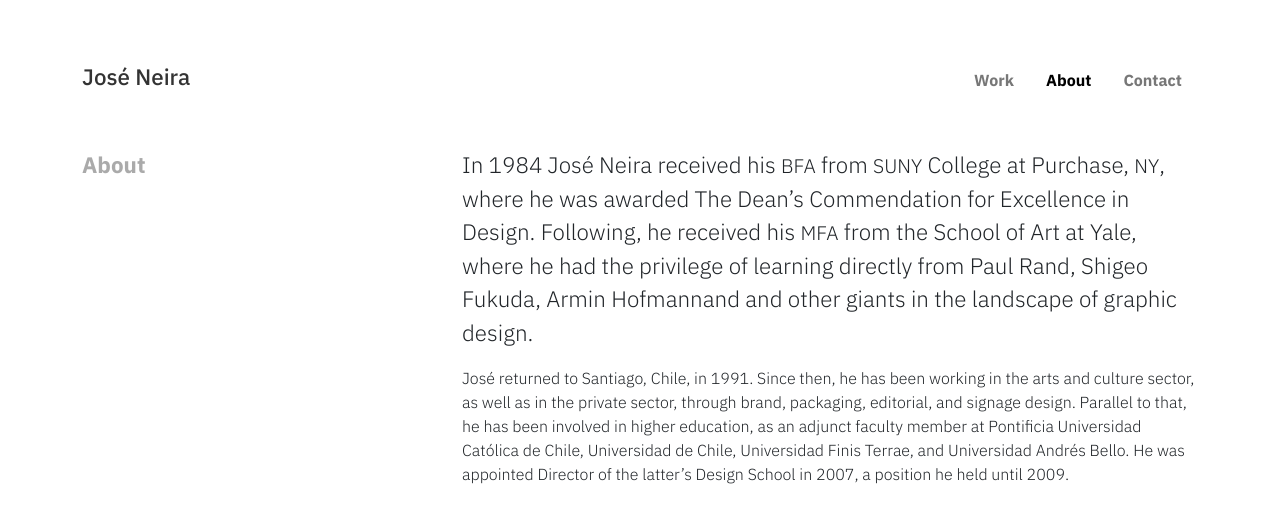
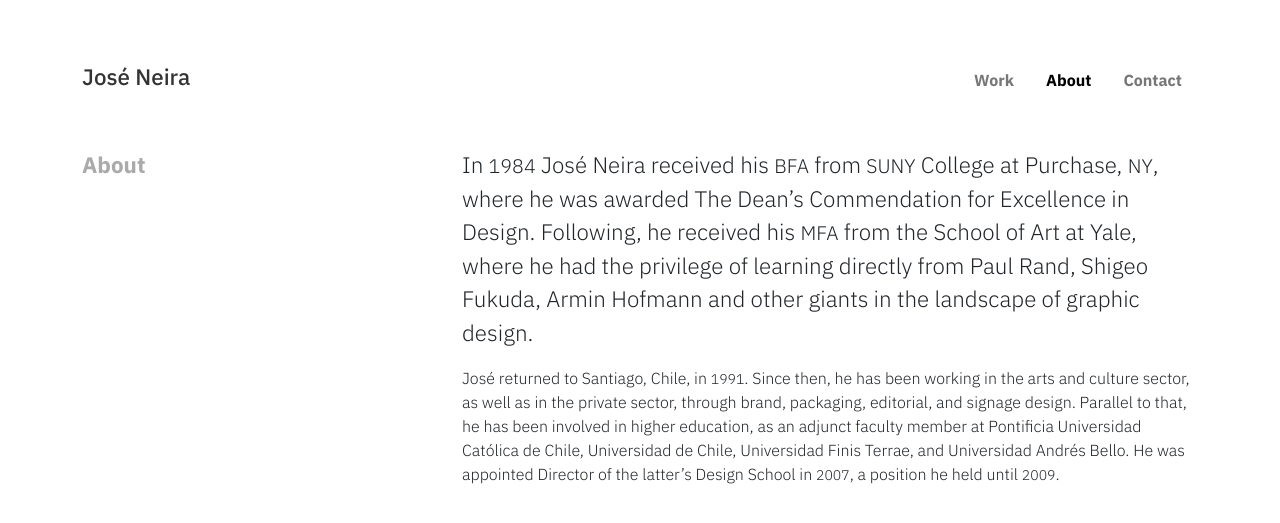
Before and after one commit to facoasecas/jnd, a plain HTML site: page about.html in a window 1280 px wide. Shown: the top 523 px of the page. Drawn offline with nearby package versions, Linux system fonts and the light colour scheme; grey boxes are pictures that could not be loaded.

Commit message:
Add files via upload

```diff
--- a/about.html
+++ b/about.html
@@ -27,8 +27,8 @@
                         <h2 class="d-none d-md-block">About</h2>
                     </div>
                     <div class="col-md-8">
-                        <p class="lead pt-4 pt-md-0">In 1984 José Neira received his <abbr title="Bachelor of Fine Arts" class="initialism">BFA</abbr> from <abbr title="The State University of New York" class="initialism">SUNY</abbr> College at Purchase, <abbr title="State of New York" class="initialism">NY</abbr>, where he was awarded The Dean’s Commendation for Excellence in Design. Following, he received his <abbr title="Master of Fine Arts" class="initialism">MFA</abbr> from the School of Art at Yale, where he had the privilege of learning directly from Paul Rand, Shigeo Fukuda, Armin Hofmannand and other giants in the landscape of graphic design.</p>
-                        <p class="pt-3">José returned to Santiago, Chile, in 1991. Since then, he has been working in the arts and culture sector, as well as in the private sector, through brand, packaging, editorial, and signage design. Parallel to that, he has been involved in higher education, as an adjunct faculty member at Pontificia Universidad Católica de Chile, Universidad de Chile, Universidad Finis Terrae, and Universidad Andrés Bello. He was appointed Director of the latter’s Design School in 2007, a position he held until 2009.</p>
+                        <p class="lead pt-4 pt-md-0">In <span class="initialism">1984</span> José Neira received his <abbr title="Bachelor of Fine Arts" class="initialism">BFA</abbr> from <abbr title="The State University of New York" class="initialism">SUNY</abbr> College at Purchase, <abbr title="State of New York" class="initialism">NY</abbr>, where he was awarded The Dean’s Commendation for Excellence in Design. Following, he received his <abbr title="Master of Fine Arts" class="initialism">MFA</abbr> from the School of Art at Yale, where he had the privilege of learning directly from Paul Rand, Shigeo Fukuda, Armin Hofmann and other giants in the landscape of graphic design.</p>
+                        <p class="pt-3">José returned to Santiago, Chile, in <span class="initialism">1991</span>. Since then, he has been working in the arts and culture sector, as well as in the private sector, through brand, packaging, editorial, and signage design. Parallel to that, he has been involved in higher education, as an adjunct faculty member at Pontificia Universidad Católica de Chile, Universidad de Chile, Universidad Finis Terrae, and Universidad Andrés Bello. He was appointed Director of the latter’s Design School in <span class="initialism">2007</span>, a position he held until <span class="initialism">2009</span>.</p>
                     </div>
                     <div class="col-md-8 clearfix">
                         <img src="https://picsum.photos/id/201/800/500" class="w-100 my-4 shadow-sm" />
```
